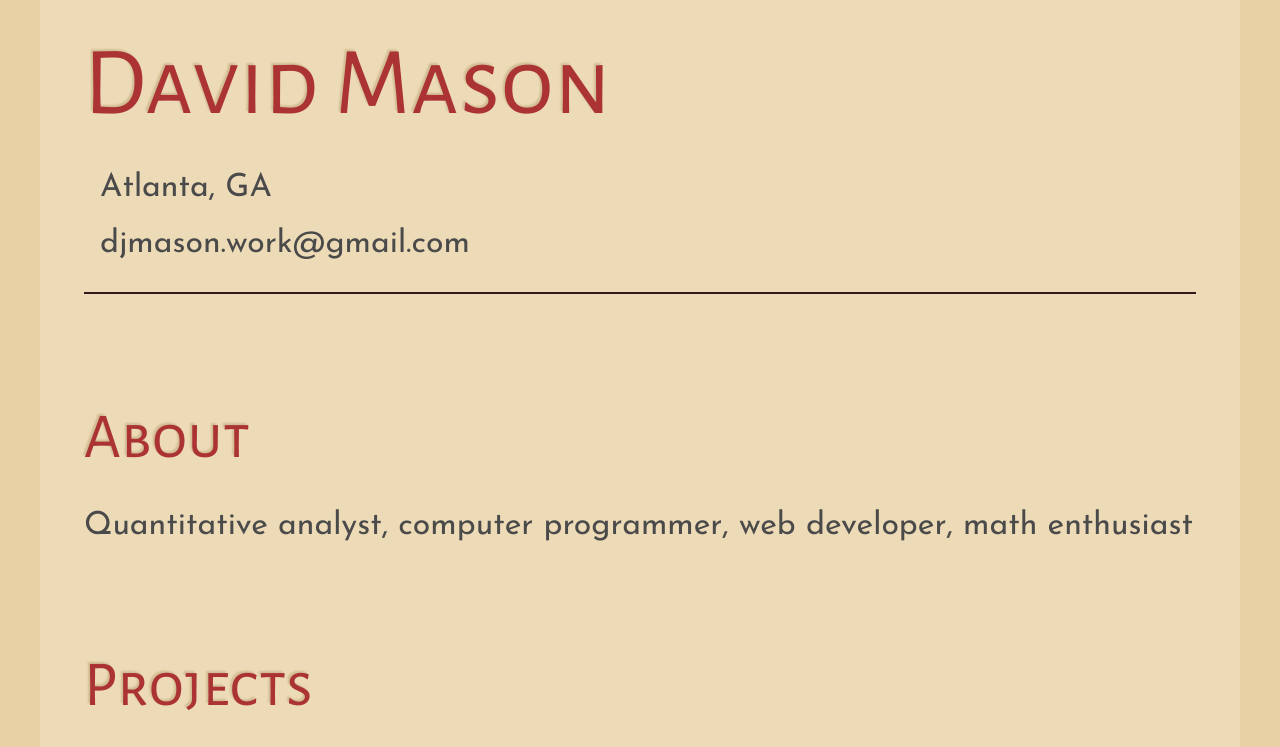
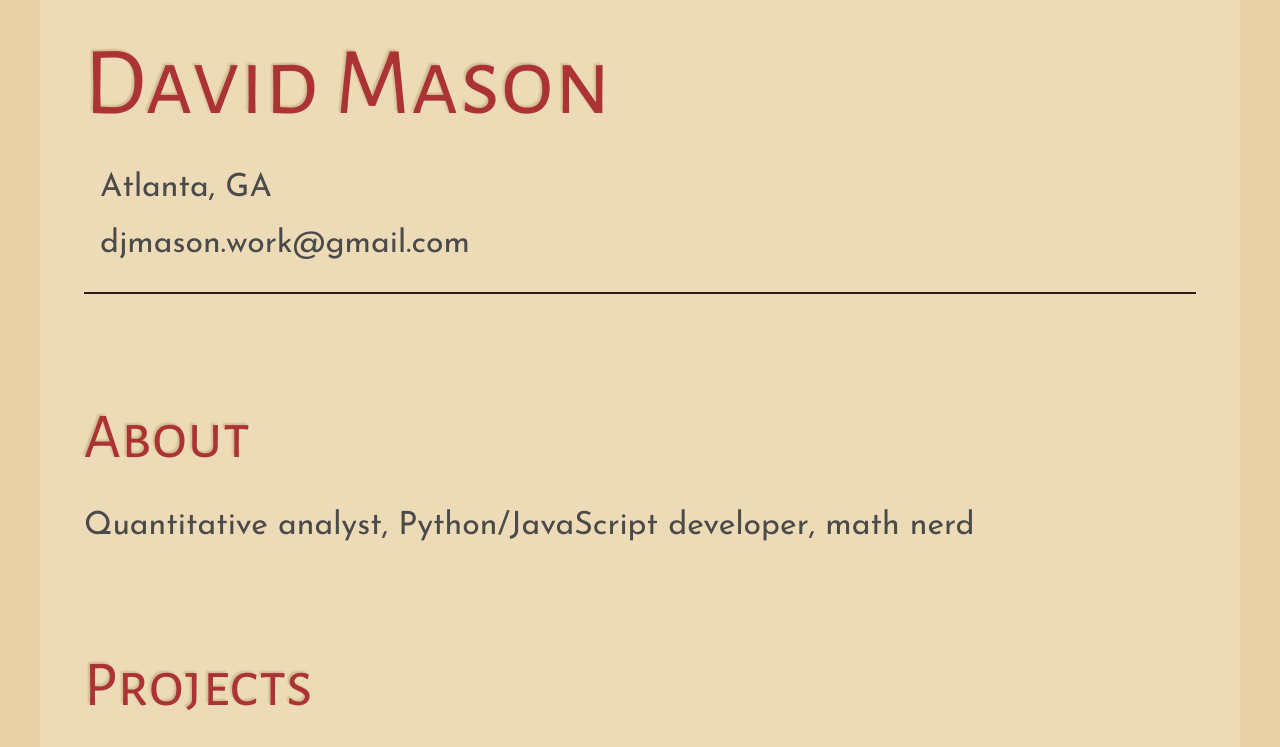
Before and after one commit to dmjz/portfolio, a Gatsby site: page / in a window 1280 px wide. Shown: the top 747 px of the page. Built offline with nearby package versions, Linux system fonts and the light colour scheme; Gatsby itself is replaced by a stand-in of ours; some icons are missing.

Commit message:
change About text

```diff
--- a/src/pages/index.js
+++ b/src/pages/index.js
@@ -28,7 +28,7 @@ const IndexPage = ({ data }) => (
 
     <div className="column" style={{ marginTop: "3rem", marginBottom: "4rem" }}>
       <h1 style={{ fontSize: "4rem", marginBottom: "1rem", fontFamily: "Alegreya Sans SC" }} className="header-color header-shadow">About</h1>
-      <p style={{ fontSize: "2rem" }}>Quantitative analyst, computer programmer, web developer, math enthusiast</p>
+      <p style={{ fontSize: "2rem" }}>Quantitative analyst, Python/JavaScript developer, math nerd</p>
     </div>
 
     <div className="column">
```
